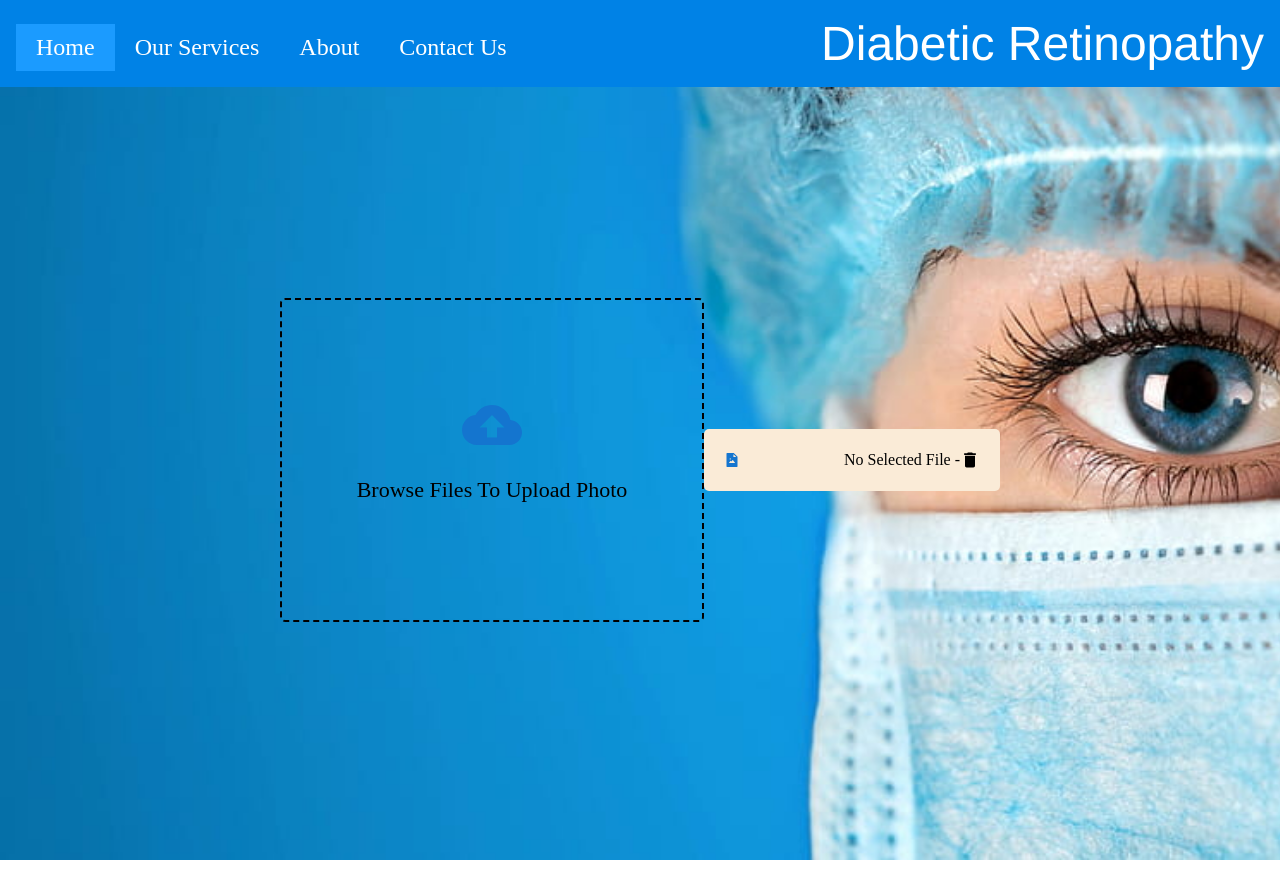
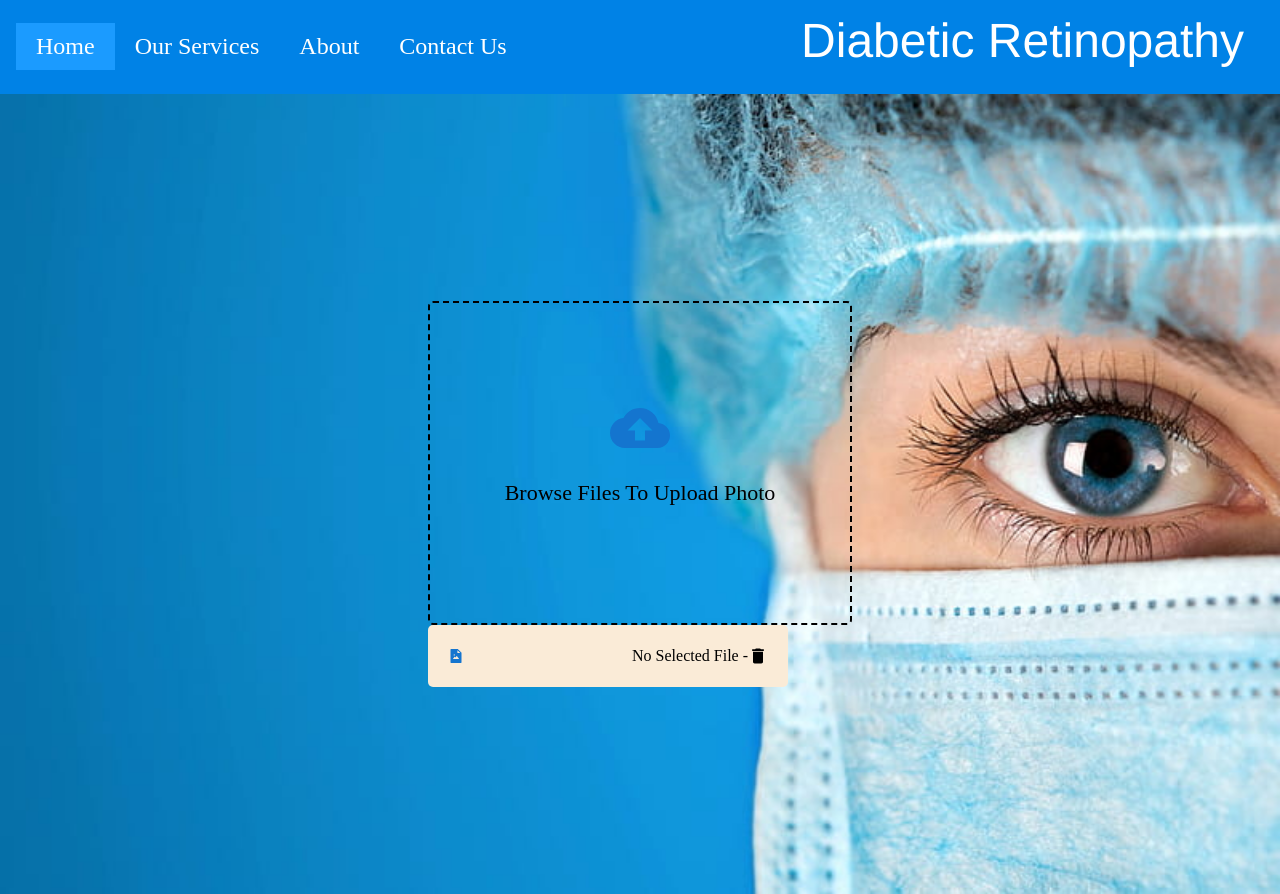
Before and after one commit to 3omda8/Graduation_Project_UI, a React (Create React App) app: page / in a window 1280 px wide. Before the commit the page ends 860 px from the top, so only its background shows below. Built offline with nearby package versions, Linux system fonts and the light colour scheme; data requests are answered from the project's data file.

Commit message:
Edit Uploadphoto.css and Navbar.js & css , App.js & css

```diff
--- a/src/App.css
+++ b/src/App.css
@@ -4,4 +4,10 @@ body{
   background-image: url('./images/doctor.jpg');
   background-repeat: no-repeat;
   background-size: cover;
+
+  display: flex;
+  width: 100vw;
+  height: 100vh;
+  justify-content: center;
+  align-items: center;
 }
--- a/src/App.js
+++ b/src/App.js
@@ -26,11 +26,12 @@ export default function App() {
 
   return (
 <>
+<section>
 <Navbar />
-
-
+</section>
+<body>
 <Uploadphoto />
-
+</body>
 
 </>
 
--- a/src/components/UploadPhoto.js
+++ b/src/components/UploadPhoto.js
@@ -11,7 +11,7 @@ const [image,setImage]=useState(null)
 const [fileName,setFileName] =useState("No Selected File")
 return(
 <>
-<main className="custom">
+<main>
     <form
     onClick={() => document.querySelector(".input-field").click()}
     >
--- a/src/components/Uploadphoto.css
+++ b/src/components/Uploadphoto.css
@@ -18,7 +18,7 @@ form{
     padding: 15px 20px;
     border-radius: 5px;
     background-color: antiquewhite;
-    width: 20vw;
+    width: 25vw;
     height: 4vh;
 
 }
@@ -31,16 +31,6 @@ form{
 }
 
 
-.custom{
-
-    display: flex;
-    width: 100vw;
-    height: 100vh;
-    justify-content: center;
-    align-items: center;
-
-}
-
 .font{
 
     font-size: 22px;
--- a/src/components/navbar.css
+++ b/src/components/navbar.css
@@ -1,13 +1,9 @@
 
  body{
     font-family: montserrat;
+    overflow: auto;
   }
-  nav{
-    background: #0082e6;
-    height: 60px;
-    width: 100%;
 
-  }
   .logo{
     color: white;
     font-size: 48px;
@@ -15,6 +11,11 @@
     float:right;
     overflow: hidden;
     margin-left: 160px;
+    margin-top: 80px;
+    display: inline-block;
+    text-align: center;
+    padding: 10px 20px;
+    text-decoration: none;
   }
 
   .bckg {
@@ -31,7 +32,7 @@
   }
 
   li a {
-    margin-top: 8px;
+    margin-top: 100px;
     display: inline-block;
     color: white;
    font-size:24px;
@@ -45,19 +46,6 @@
   }
 
   .ll{
-    margin-top: 36px;
+    margin-top: 50px;
     margin-left: 200px;
   }
-
-
-.bla1{
-  border-radius: 42px 42px 42px 42px;
-  position: absolute;
- top: 60px;
-  width: 64px;
-  height: 64px;
-  margin: 0 auto;
-  left: 0;
-  right: 26px;
-
-}
--- a/src/components/navbar.js
+++ b/src/components/navbar.js
@@ -1,12 +1,13 @@
 import React from 'react'
 import './navbar.css'
-import cb from '../images/retina1.jpeg'
+
 
 
 
 export default function Navbar() {
   return (
     <>
+
     <nav>
       <ul className='bckg'>
         <li className='navleft'><a className="active" href="https://www.google.com.eg/">Home</a></li>
@@ -17,6 +18,7 @@ export default function Navbar() {
 
       </ul>
     </nav>
+
     </>
   )
 }
```
